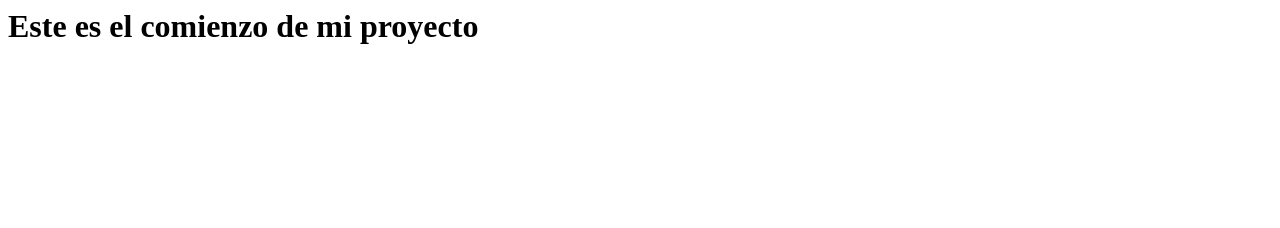
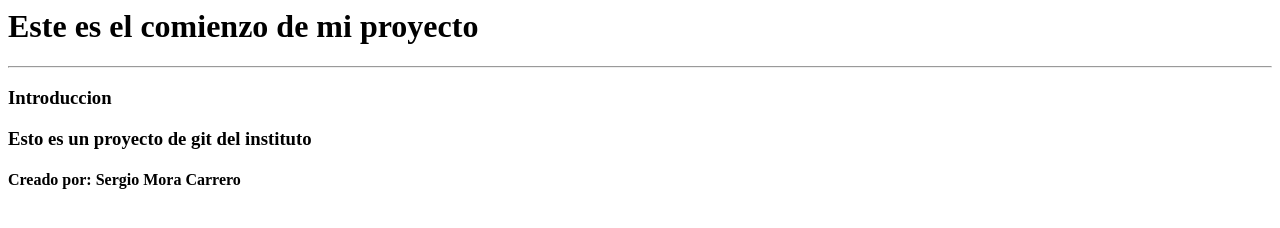
Before and after one commit to sermc/PR-CTICA-ENDES-GIT-, a plain HTML site: page index.html in a window 1280 px wide. Drawn offline with Linux system fonts and the light colour scheme.

Commit message:
Ahora el index.html tiene estructura de pagina web.

```diff
--- a/index.html
+++ b/index.html
@@ -6,5 +6,10 @@
 
 	<body>
 		<h1>Este es el comienzo de mi proyecto</h1>
+		<hr>
+		<h3>Introduccion<h3>
+		<p>Esto es un proyecto de git del instituto</p>
+
+		<h4>Creado por: Sergio Mora Carrero</h4>
 	</body>
 </html>
```
